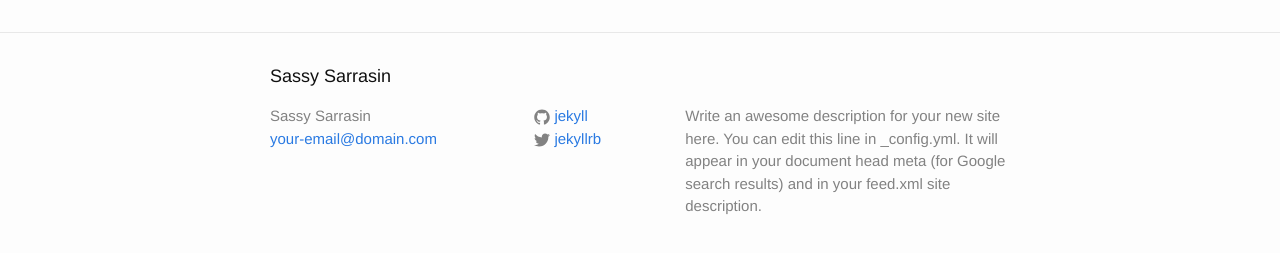
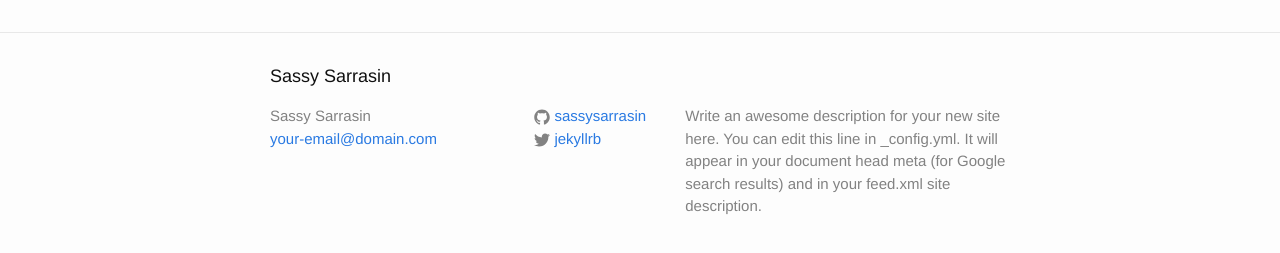
Before and after one commit to sassysarrasin/sassysarrasin.github.io, a Jekyll site: the page built from index.html, in a window 1280 px wide. Shown: the part 264-517 px from the top of the page. Built offline with Jekyll 4.4.1, drawn with Linux system fonts in a browser that asks for light colours.

Commit message:
Changed github_username variable.

```diff
--- a/_config.yml
+++ b/_config.yml
@@ -8,7 +8,7 @@ description: > # this means to ignore newlines until "baseurl:"
 baseurl: "" # the subpath of your site, e.g. /blog/
 url: "http://yourdomain.com" # the base hostname & protocol for your site
 twitter_username: jekyllrb
-github_username:  jekyll
+github_username:  sassysarrasin
 
 # Build settings
 markdown: kramdown
```
